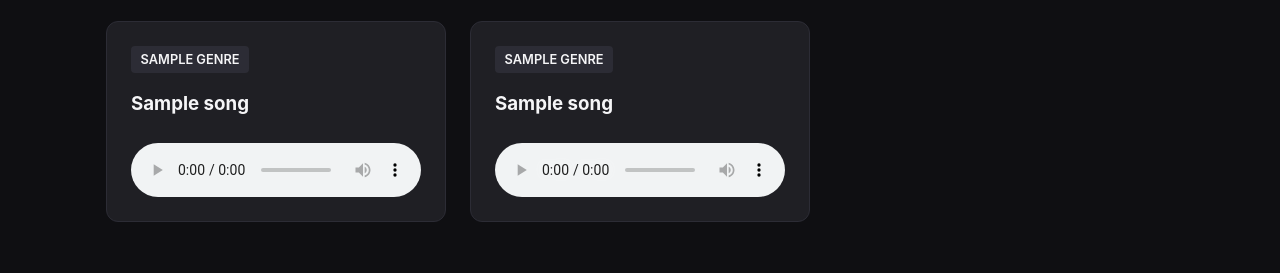
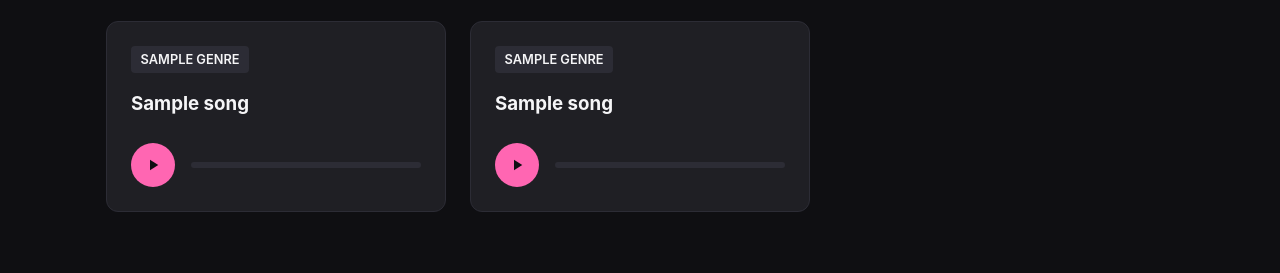
Before and after one commit to InfiniteDOJ/ropedown, a plain HTML site: page index.html in a window 1280 px wide. Shown: the part 458-731 px from the top of the page. Drawn offline with Linux system fonts and the light colour scheme.

Commit message:
Update index.html

```diff
--- a/index.html
+++ b/index.html
@@ -104,10 +104,55 @@
             align-items: center;
         }
 
-        audio {
-            width: 100%;
+        .audio-controls {
+            display: flex;
+            align-items: center;
+            gap: 1rem;
             margin-top: 0.5rem;
-            border-radius: 8px;
+        }
+
+        .play-btn {
+            background-color: var(--accent);
+            color: var(--bg-primary);
+            border: none;
+            border-radius: 50%;
+            width: 44px;
+            height: 44px;
+            cursor: pointer;
+            display: flex;
+            align-items: center;
+            justify-content: center;
+            transition: transform 0.2s, opacity 0.2s;
+        }
+
+        .play-btn:hover {
+            transform: scale(1.05);
+            opacity: 0.9;
+        }
+
+        .play-btn svg {
+            width: 18px;
+            height: 18px;
+            fill: currentColor;
+        }
+
+        .track-timeline {
+            flex-grow: 1;
+            height: 6px;
+            background-color: var(--border);
+            border-radius: 3px;
+            position: relative;
+            cursor: pointer;
+        }
+
+        .track-progress {
+            height: 100%;
+            width: 0%;
+            background-color: var(--accent);
+            border-radius: 3px;
+            position: absolute;
+            top: 0;
+            left: 0;
         }
 
         .empty-state, .coming-soon-card {
@@ -196,20 +241,78 @@
                 return;
             }
 
+            let currentlyPlayingAudio = null;
+            let currentlyPlayingBtn = null;
+
             library.forEach(track => {
                 const card = document.createElement('div');
                 card.className = 'card';
+
+                const audio = new Audio(track.audioUrl);
+                audio.preload = "metadata";
 
                 card.innerHTML = `
                     <div class="card-header">
                         <span class="genre-tag">${track.genre}</span>
                     </div>
                     <h3>${track.title}</h3>
-                    <audio controls preload="metadata">
-                        <source src="${track.audioUrl}" type="audio/mpeg">
-                        Your browser does not support the audio element.
-                    </audio>
+                    <div class="audio-controls">
+                        <button class="play-btn">
+                            <svg class="play-icon" viewBox="0 0 24 24"><path d="M8 5v14l11-7z"/></svg>
+                        </button>
+                        <div class="track-timeline">
+                            <div class="track-progress"></div>
+                        </div>
+                    </div>
                 `;
+
+                const playBtn = card.querySelector('.play-btn');
+                const progress = card.querySelector('.track-progress');
+                const timeline = card.querySelector('.track-timeline');
+                const svgContainer = playBtn.querySelector('svg');
+
+                const playIcon = '<path d="M8 5v14l11-7z"/>';
+                const pauseIcon = '<path d="M6 19h4V5H6v14zm8-14v14h4V5h-4z"/>';
+
+                playBtn.addEventListener('click', () => {
+                    if (currentlyPlayingAudio && currentlyPlayingAudio !== audio) {
+                        currentlyPlayingAudio.pause();
+                        currentlyPlayingBtn.querySelector('svg').innerHTML = playIcon;
+                    }
+
+                    if (audio.paused) {
+                        audio.play();
+                        svgContainer.innerHTML = pauseIcon;
+                        currentlyPlayingAudio = audio;
+                        currentlyPlayingBtn = playBtn;
+                    } else {
+                        audio.pause();
+                        svgContainer.innerHTML = playIcon;
+                        currentlyPlayingAudio = null;
+                        currentlyPlayingBtn = null;
+                    }
+                });
+
+                audio.addEventListener('timeupdate', () => {
+                    const percentage = (audio.currentTime / audio.duration) * 100;
+                    progress.style.width = percentage + '%';
+                });
+
+                audio.addEventListener('ended', () => {
+                    svgContainer.innerHTML = playIcon;
+                    progress.style.width = '0%';
+                    currentlyPlayingAudio = null;
+                    currentlyPlayingBtn = null;
+                });
+
+                timeline.addEventListener('click', (e) => {
+                    const timelineWidth = timeline.clientWidth;
+                    const clickX = e.offsetX;
+                    const duration = audio.duration;
+                    if (duration) {
+                        audio.currentTime = (clickX / timelineWidth) * duration;
+                    }
+                });
 
                 musicGrid.appendChild(card);
             });
```
